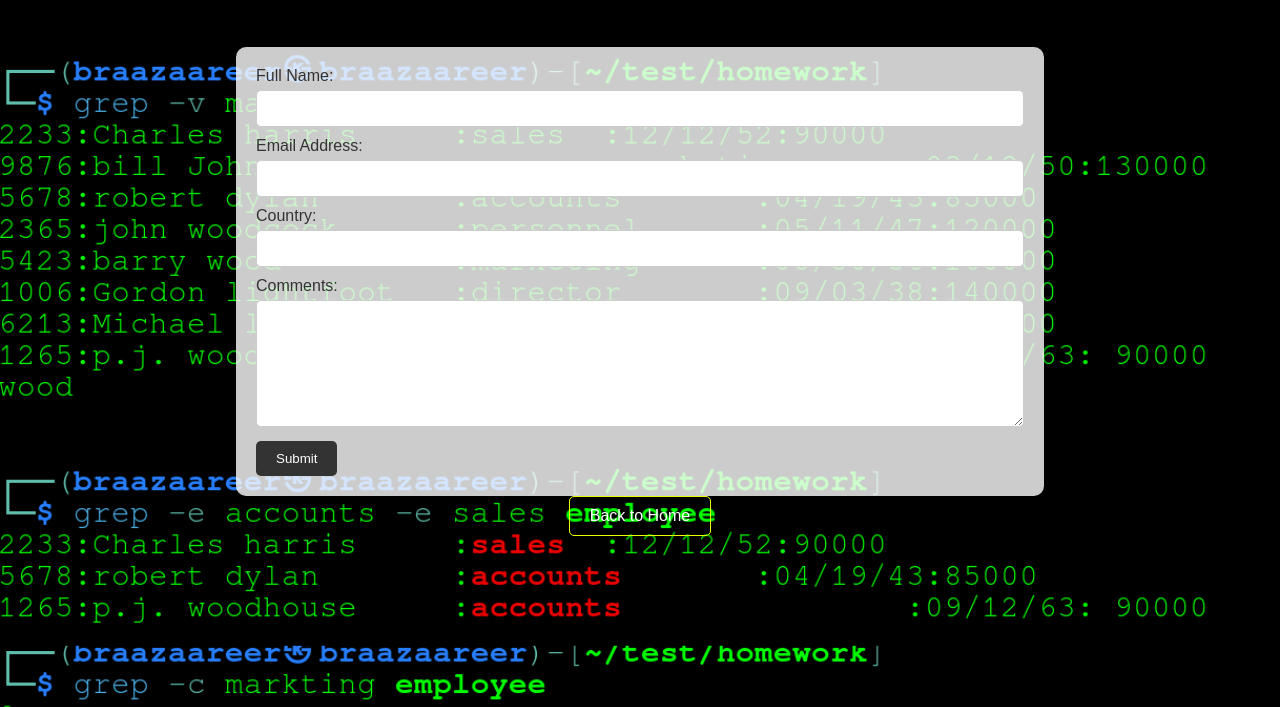
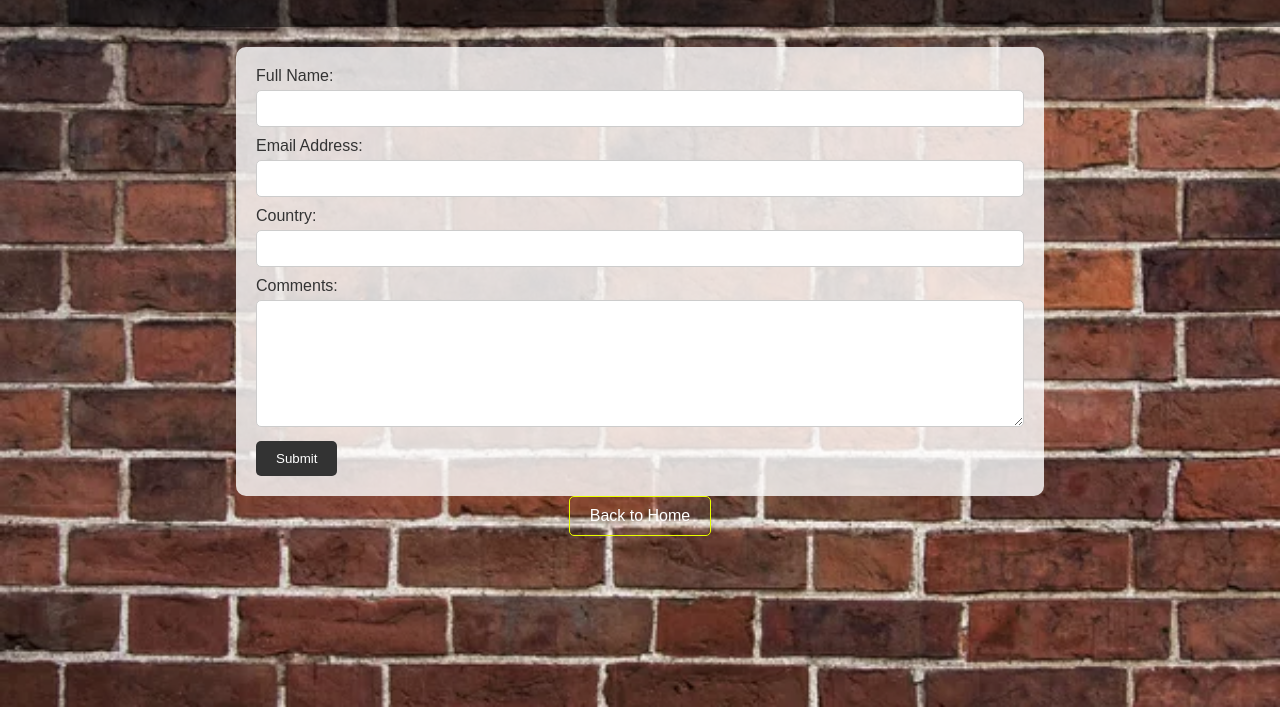
Before and after one commit to braazaareer/braazaareer.github.io, a plain HTML site: page contact.html in a window 1280 px wide. Shown: the part 93-800 px from the top of the page. Drawn offline with Linux system fonts and the light colour scheme.

Commit message:
Update styles_contact.css

```diff
--- a/styles_contact.css
+++ b/styles_contact.css
@@ -2,7 +2,7 @@ body {
     font-family: Arial, sans-serif;
     margin: 0;
     padding: 0;
-    background-image: url('img/back_con.png');
+    background-image: url('img/back_con.jpg');
     background-size: cover;
 }
 
```
